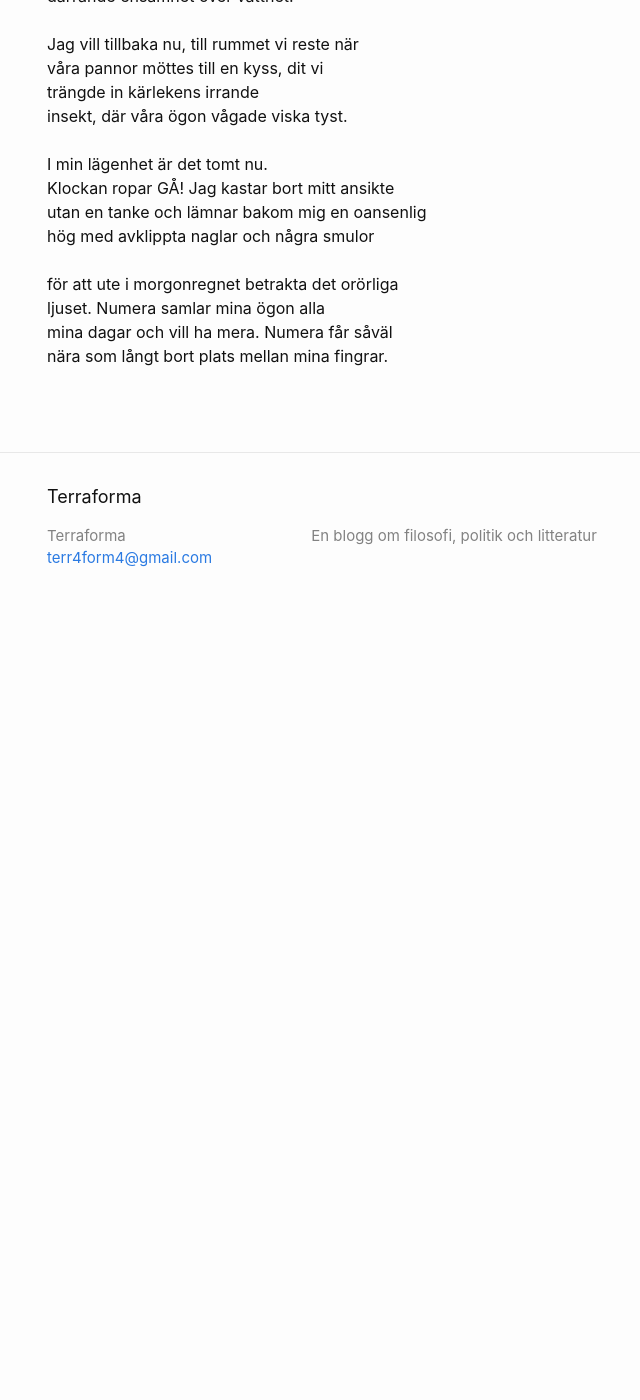
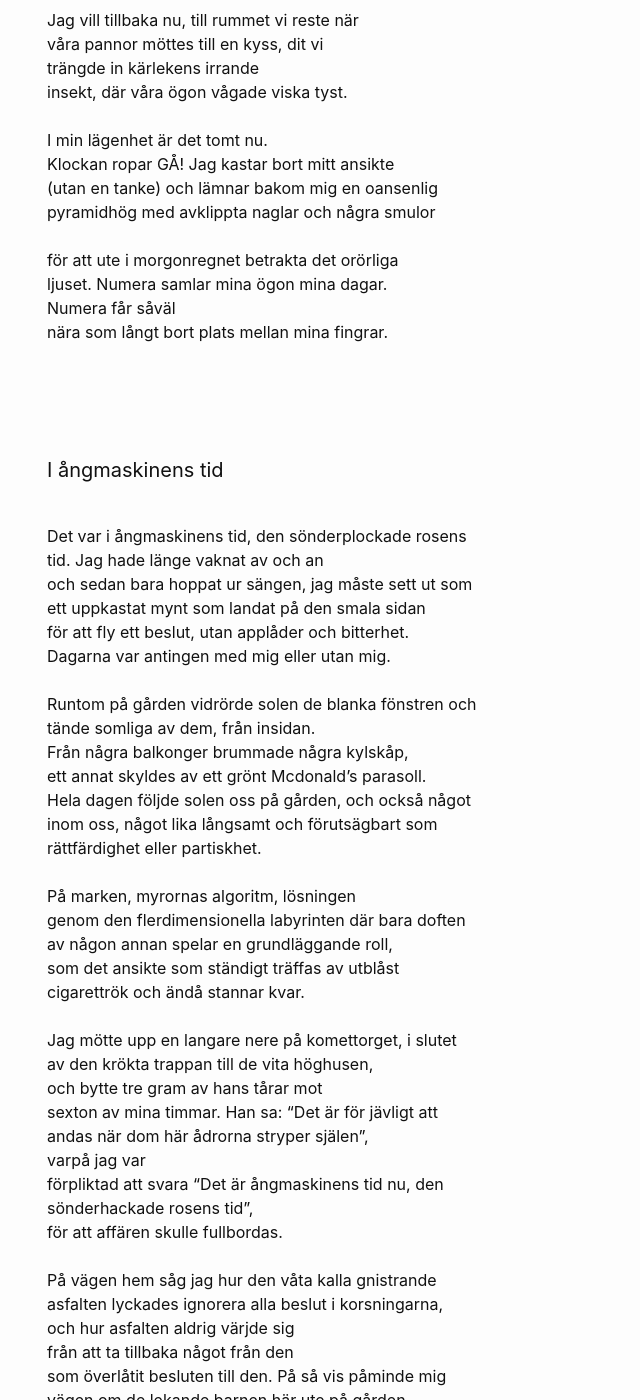
Before and after one commit to terr4form4/terr4form4.github.io, a Jekyll site: the page built from _posts/poesi/2024-01-03-dikter-2023-2024.md, in a window 1280 px wide and 1400 px high, scrolled down 7119 px. Shown: the whole window, without its empty margins (223-863 px from the left). Built offline with Jekyll 4.4.1, drawn with Linux system fonts in a browser that asks for light colours; comment, search, counter and statistics services are not loaded; before the commit the page ends 7749 px from its top, so only the background shows below that; some of the changed text lies outside the part shown.

Commit message:
i ångmaskinen

```diff
--- a/_posts/poesi/2024-01-03-dikter-2023-2024.md
+++ b/_posts/poesi/2024-01-03-dikter-2023-2024.md
@@ -37,7 +37,7 @@ Du sa: ”Nej, det är åtkomligheten som är oåtkomlig”<br/>
 Jag sa: ”_Whatever_”<br/>
 
 Jag följde dig med blicken. På avstånd såg jag ditt svettiga ansikte. Jag såg att du brann upp, att dina ögon blev för grumliga för att ses, att dina pupiller såsom grodyngel retirerade tillbaka till vattnet. Jag såg ditt leende stiga upp ur en brunn, klättra ut och flyga iväg. Kvar låg din hjärnsubstans på marken som ett
-söndertrasat fotoalbum. Jag lyfte ditt huvud mellan mina händer. Från ditt svalg gick ett hål ut genom ditt kranium. Jag såg en liten bit av himlen. Jag kunde där se din blåögdhet, din tomhet.<br/>
+söndertrasat fotoalbum. Jag lyfte ditt huvud mellan mina händer. Från ditt svalg gick ett litet kulhål ut genom ditt kranium. Där kunde jag se din blåögdhet och din tomhet.<br/>
 <br/>
 
 #### III
@@ -182,8 +182,8 @@ låter ganska lika lätta att glömma<br/>
 #### Robert Ståhlhake
 
 <br/>
-Han var en slokhättad figur, oemotsäglig<br/>
-i sin ombytliga natur. Sådana<br/>
+Han var en sådan där slokhättad figur,<br/>
+oemotsäglig i sin ombytliga natur. Sådana<br/>
 som honom hade påträffats<br/>
 tidigare<br/>
 i trakten; som den gången<br/>
@@ -250,7 +249,7 @@ och att tala.<br/>
 <br/>
 Hans minnen tedde sig alltid ha varit<br/>
 en krånglig väg framåt<br/>
-som ofta ledde honom till hans bara knän<br/>
+som ofta ledde honom till hans bara knän;<br/>
 ett slut där någons taktlöshet<br/>
 kvickt förväxlades mot den försummades<br/>
 förryckta<br/>
@@ -259,8 +258,8 @@ han tillslut att öppna den hemlöses<br/>
 port, till ett rum där<br/>
 som stod så när som på tomt, frånsett<br/>
 en spegel.<br/>
-Han sa att han uppgav sin<br/>
-uppseendeväckande önskan där<br/>
+Han sa att han där uppgav sin<br/>
+uppseendeväckande önskan<br/>
 till den andra tystare<br/>
 och osynligare världen.<br/>
 <br/>
@@ -282,10 +281,10 @@ känna mig själv, vart jag vill gå och<br/>
 var jag<br/>
 vill stanna.<br/>
 <br/>
-I sagan: Frukten frågade skalet om läppar,<br/>
+I sagan frågade frukten skalet om läppar,<br/>
 nålen frågade tråden om tankar;<br/>
-du är valryggen lösgjorde stjärnan från sin<br/>
-darrande ensamhet över vattnet.<br/>
+och du var valryggen som splittrade stjärnan i<br/>
+sin darrande ensamhet över det stilla vattnet.<br/>
 <br/>
 Jag vill tillbaka nu, till rummet vi reste när<br/>
 våra pannor möttes till en kyss, dit vi<br/>
@@ -294,11 +293,81 @@ insekt, där våra ögon vågade viska tyst.<br/>
 <br/>
 I min lägenhet är det tomt nu.<br/>
 Klockan ropar GÅ! Jag kastar bort mitt ansikte<br/>
-utan en tanke och lämnar bakom mig en oansenlig<br/>
-hög med avklippta naglar och några smulor<br/>
+(utan en tanke) och lämnar bakom mig en oansenlig<br/>
+pyramidhög med avklippta naglar och några smulor<br/>
 <br/>
 för att ute i morgonregnet betrakta det orörliga<br/>
-ljuset. Numera samlar mina ögon alla<br/>
-mina dagar och vill ha mera. Numera får såväl<br/>
+ljuset. Numera samlar mina ögon mina dagar.<br/>
+Numera får såväl<br/>
 nära som långt bort plats mellan mina fingrar.<br/>
 <br/>
+<br/>
+<br/>
+<br/>
+
+#### I ångmaskinens tid
+
+<br/>
+Det var i ångmaskinens tid, den sönderplockade rosens<br/>
+tid. Jag hade länge vaknat av och an<br/>
+och sedan bara hoppat ur sängen, jag måste sett ut som<br/>
+ett uppkastat mynt som landat på den smala sidan<br/>
+för att fly ett beslut, utan applåder och bitterhet.<br/>
+Dagarna var antingen med mig eller utan mig.<br/>
+<br/>
+Runtom på gården vidrörde solen de blanka fönstren och<br/>
+tände somliga av dem, från insidan.<br/>
+Från några balkonger brummade några kylskåp,<br/>
+ett annat skyldes av ett grönt Mcdonald's parasoll.<br/>
+Hela dagen följde solen oss på gården, och också något<br/>
+inom oss, något lika långsamt och förutsägbart som<br/>
+rättfärdighet eller partiskhet.<br/>
+<br/>
+På marken, myrornas algoritm, lösningen<br/>
+genom den flerdimensionella labyrinten där bara doften<br/>
+av någon annan spelar en grundläggande roll,<br/>
+som det ansikte som ständigt träffas av utblåst<br/>
+cigarettrök och ändå stannar kvar.<br/>
+<br/>
+Jag mötte upp en langare nere på komettorget, i slutet<br/>
+av den krökta trappan till de vita höghusen,<br/>
+och bytte tre gram av hans tårar mot<br/>
+sexton av mina timmar. Han sa: "Det är för jävligt att<br/>
+andas när dom här ådrorna stryper själen",<br/>
+varpå jag var<br/>
+förpliktad att svara "Det är ångmaskinens tid nu, den<br/>
+sönderhackade rosens tid",<br/>
+för att affären skulle fullbordas.<br/>
+<br/>
+På vägen hem såg jag hur den våta kalla gnistrande<br/>
+asfalten lyckades ignorera alla beslut i korsningarna,<br/>
+och hur asfalten aldrig värjde sig<br/>
+från att ta tillbaka något från den<br/>
+som överlåtit besluten till den. På så vis påminde mig<br/>
+vägen om de lekande barnen här ute på gården<br/>
+som alltid leker och leker, oavsett tid på dygnet,<br/>
+eller harskranken<br/>
+som oförtröttligt söker<br/>
+efter en utgång i det övre hörnet av ett rum.<br/>
+<br/>
+Det var i ångmaskinens tid<br/>
+och varje tid har sin plats. Vi visste alla att<br/>
+tiden någon gång skulle visa sig på vår<br/>
+gård. Vi var därför inte förvånade när den gjorde det.<br/>
+Ingenting annat hade varit rättvist,<br/>
+och gjort allt annat oigenkännligt.<br/>
+När barnen lekte på gården och deras skratt och rop<br/>
+studsade mellan husväggarna höll rädslan<br/>
+oss fångna.<br/>
+Men när kärleken visade sig för oss var det hoppet<br/>
+som nästan förde bort oss,<br/>
+nästan helt och hållet.<br/>
+<br/>
+Genom stenen rinner en annan slags flod, den<br/>
+flyter också genom oss. Den följer ingen tid. Och<br/>
+någon annanstans finns heller igenstans att få hjälp.<br/>
+Vi på gården måste leva med det, och veta det, och<br/>
+därför aldrig upphöra att skruva och dra åt dom där<br/>
+skruvarna som håller ihop alltsammans tills vi<br/>
+når hjärtat av själva saken.<br/>
+<br/>
```
Also changed, not shown: other parts of _posts/poesi/2024-01-03-dikter-2023-2024.md (+10 -11 lines).
